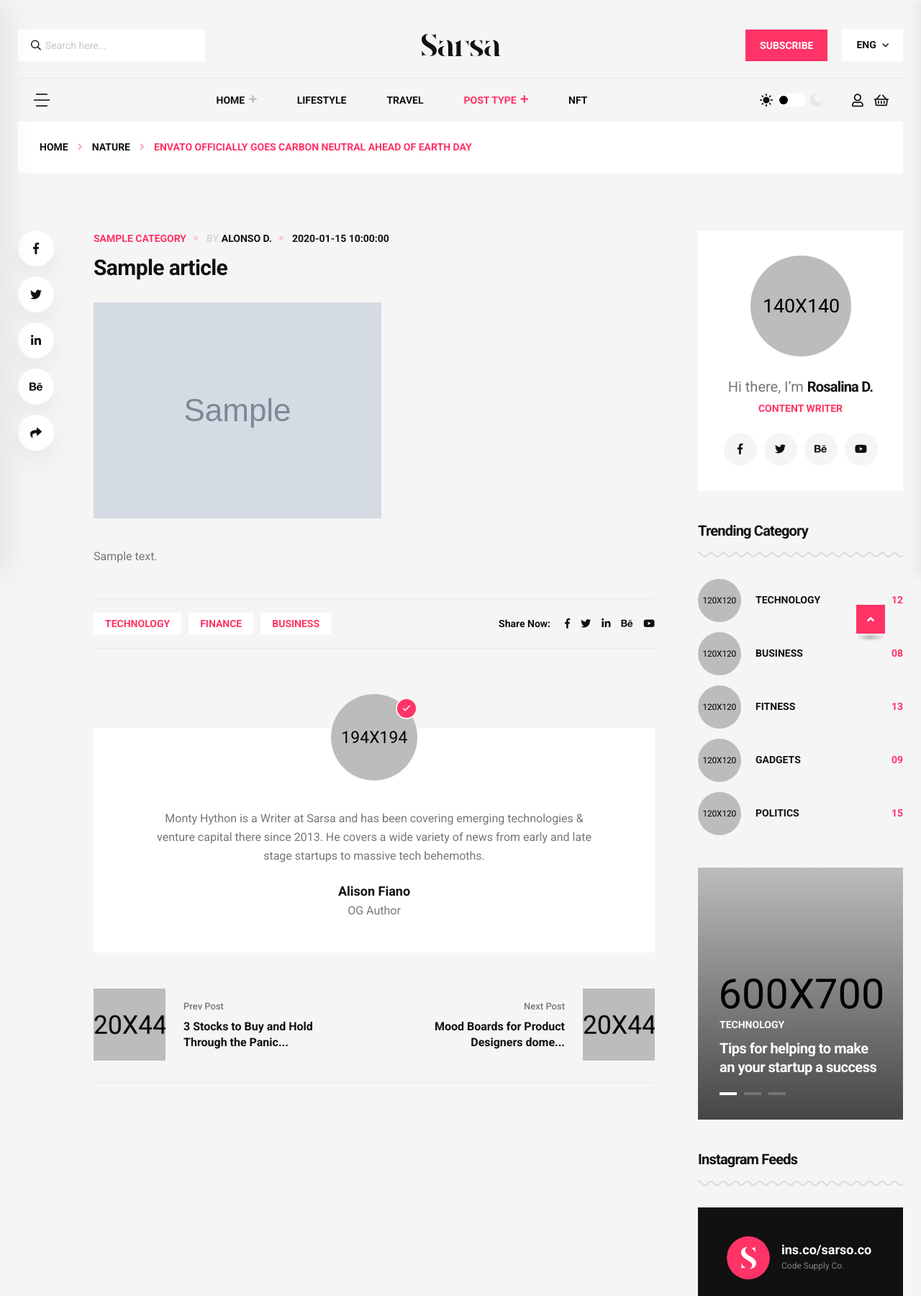
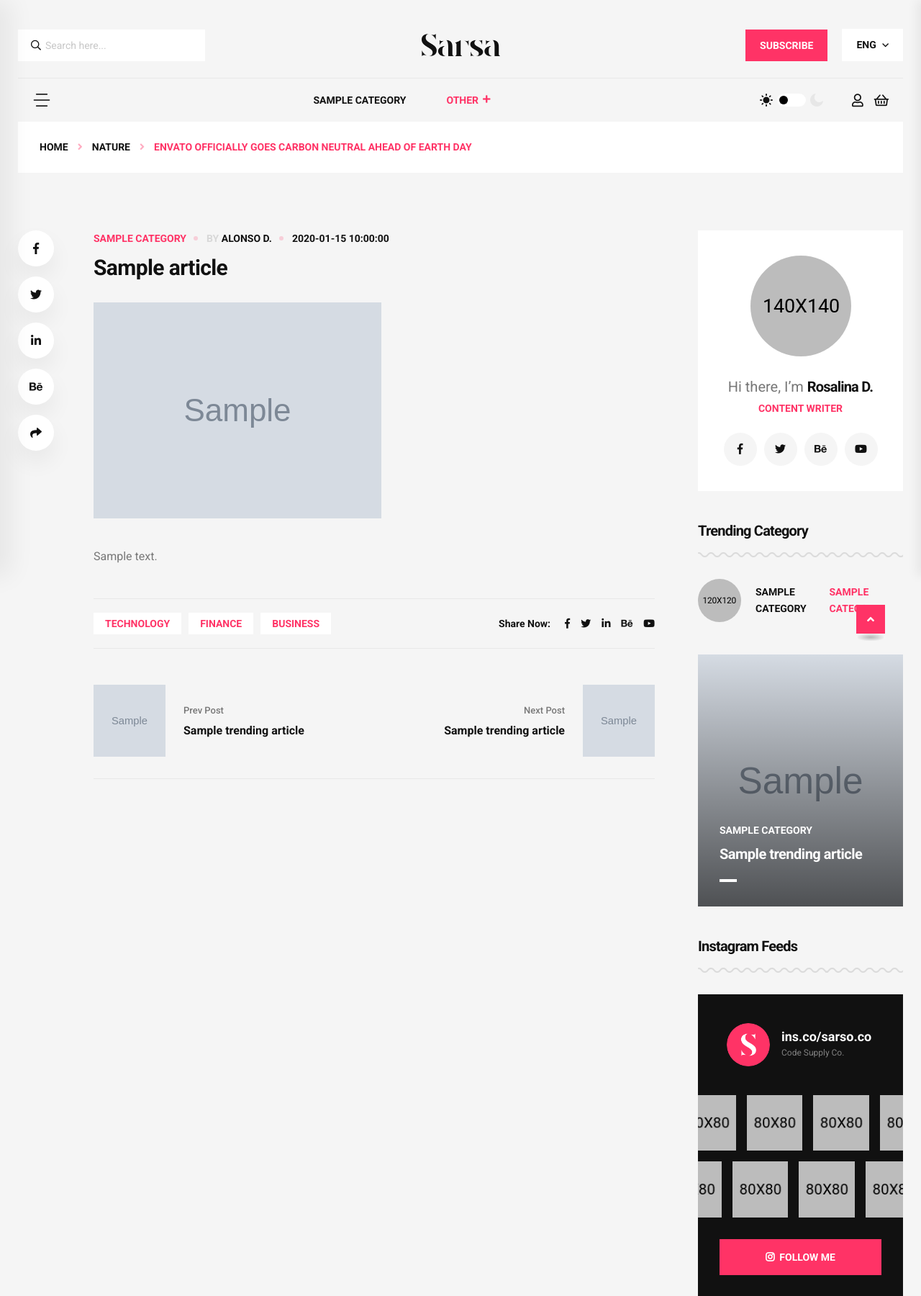
Before and after one commit to TeodorChaly/FAST-API-Project, a FastAPI app: template templates/article-details.html in a window 1280 px wide. Shown: the top 1800 px of the page at 72% size. Run offline with FastAPI, Linux system fonts and the light colour scheme; the template is opened without the code that fills it: most values are stand-ins (such as "Sample title", 1, 10 or a date in 2020); grey boxes marked "Sample" are stand-in pictures; parts of the project's set-up code (start-up, migrations or seed data) failed here and were passed over; some web fonts are replaced.

Commit message:
Article details HTML template upgrade

```diff
--- a/templates/article-details.html
+++ b/templates/article-details.html
@@ -101,27 +101,18 @@
                                 </div>
                                 <div class="tgmenu__navbar-wrap tgmenu__main-menu d-none d-lg-flex">
                                     <ul class="navigation">
-                                        <li class="menu-item-has-children"><a href="#">Home</a>
+                                       {% for category in top_categories %}
+                                        <li><a href="/{{ language }}/{{topic}}/{{ category }}">{{ category }}</a></li>
+                                        {% endfor %}
+                                        {% if other_categories %}
+                                        <li class="active menu-item-has-children"><a>Other</a>
                                             <ul class="sub-menu">
-                                                <li><a href="index.html">Home Default</a></li>
-                                                <li><a href="index-2.html">Home Interior</a></li>
-                                                <li><a href="index-3.html">Home Travel</a></li>
-                                                <li><a href="index-4.html">Home Technology</a></li>
-                                                <li><a href="index-5.html">Home NFT</a></li>
-                                                <li><a href="index-6.html">Home Fashion</a></li>
-                                                <li><a href="index-7.html">Home Adventure</a></li>
-                                                <li><a href="index-8.html">Home Minimal</a></li>
+                                                {% for category in other_categories %}
+                                                    <li><a href="/{{ language }}/{{topic}}/{{ category }}">{{ category }}</a></li>
+                                                {% endfor %}
                                             </ul>
                                         </li>
-                                        <li><a href="lifestyle.html">Lifestyle</a></li>
-                                        <li><a href="travel.html">Travel</a></li>
-                                        <li class="active menu-item-has-children"><a href="#">Post Type</a>
-                                            <ul class="sub-menu">
-                                                <li><a href="blog.html">Our Blog</a></li>
-                                                <li class="active"><a href="blog-details.html">Blog Details</a></li>
-                                            </ul>
-                                        </li>
-                                        <li><a href="nft.html">NFT</a></li>
+                                        {% endif %}
                                     </ul>
                                 </div>
                                 <div class="tgmenu__action">
@@ -294,38 +285,29 @@
                                     </div>
                                 </div>
                             </div>
-                            <div class="blog-avatar-wrap">
-                                <div class="blog-avatar-img">
-                                    <a href="#"><i class="far fa-check"></i><img src="assets/img/others/avatar.png" alt="img"></a>
-                                </div>
-                                <div class="blog-avatar-content">
-                                    <p>Monty Hython is a Writer at Sarsa and has been covering emerging technologies &
-                                    venture capital there since 2013. He covers a wide variety of news from early and late stage startups to massive tech behemoths.</p>
-                                    <h5 class="name">Alison Fiano</h5>
-                                    <span class="designation">OG Author</span>
-                                </div>
-                            </div>
+
                             <div class="blog-prev-next-posts">
                                 <div class="row">
                                     <div class="col-xl-6 col-lg-8 col-md-6">
                                         <div class="pn-post-item">
                                             <div class="thumb">
-                                                <a href="blog-details.html"><img src="assets/img/lifestyle/life_style06.jpg" alt="img"></a>
+                                                <a href="{{ language }}/{{topic}}/{{ trending_news[0].url_part }}/detail"><img src="{{ trending_news[0].image }}" alt="img"></a>
                                             </div>
                                             <div class="content">
                                                 <span>Prev Post</span>
-                                                <h5 class="title tgcommon__hover"><a href="blog-details.html">3 Stocks to Buy and Hold Through the Panic...</a></h5>
+
+                                                <h5 class="title tgcommon__hover"><a href="{{ language }}/{{topic}}/{{ trending_news[0].url_part }}/detail">{{ trending_news[0].seo_title[:45] }}{% if trending_news[0].seo_title|length > 45 %}...{% endif %}</a></h5>
                                             </div>
                                         </div>
                                     </div>
                                     <div class="col-xl-6 col-lg-8 col-md-6">
                                         <div class="pn-post-item next-post">
                                             <div class="thumb">
-                                                <a href="blog-details.html"><img src="assets/img/lifestyle/life_style07.jpg" alt="img"></a>
+                                                <a href="{{ language }}/{{topic}}/{{ trending_news[1].url_part }}/detail"><img src="{{ trending_news[1].image }}" alt="img"></a>
                                             </div>
                                             <div class="content">
                                                 <span>Next Post</span>
-                                                <h5 class="title tgcommon__hover"><a href="blog-details.html">Mood Boards for Product Designers dome...</a></h5>
+                                                <h5 class="title tgcommon__hover"><a href="{{ language }}/{{topic}}/{{ trending_news[1].url_part }}/detail">{{ trending_news[1].seo_title[:45] }}{% if trending_news[1].seo_title|length > 45 %}...{% endif %}</a></h5>
                                             </div>
                                         </div>
                                     </div>
@@ -355,53 +337,25 @@
                             <div class="widget sidebar-widget widget_categories">
                                 <h4 class="widget-title">Trending Category</h4>
                                 <ul class="list-wrap">
+                                   {% for category in trending_categories %}
                                     <li>
                                         <div class="thumb"><a href="blog.html"><img src="assets/img/category/side_category01.jpg" alt="img"></a></div>
-                                        <a href="blog.html">technology</a>
-                                        <span class="float-right">12</span>
+                                        <a href="{{ language }}/{{ topic }}/{{category}}">{{category}}</a>
+                                        <span class="float-right">{{trending_categories[category]}}</span>
                                     </li>
-                                    <li>
-                                        <div class="thumb"><a href="blog.html"><img src="assets/img/category/side_category02.jpg" alt="img"></a></div>
-                                        <a href="blog.html">business</a>
-                                        <span class="float-right">08</span>
-                                    </li>
-                                    <li>
-                                        <div class="thumb"><a href="blog.html"><img src="assets/img/category/side_category03.jpg" alt="img"></a></div>
-                                        <a href="blog.html">fitness</a>
-                                        <span class="float-right">13</span>
-                                    </li>
-                                    <li>
-                                        <div class="thumb"><a href="blog.html"><img src="assets/img/category/side_category04.jpg" alt="img"></a></div>
-                                        <a href="blog.html">Gadgets</a>
-                                        <span class="float-right">09</span>
-                                    </li>
-                                    <li>
-                                        <div class="thumb"><a href="blog.html"><img src="assets/img/category/side_category05.jpg" alt="img"></a></div>
-                                        <a href="blog.html">politics</a>
-                                        <span class="float-right">15</span>
-                                    </li>
+                                    {% endfor %}
                                 </ul>
                             </div>
                             <div class="widget sidebar-widget">
                                 <div class="sidePost-active">
-                                    <div class="sidePost__item" data-background="assets/img/category/side_post01.jpg">
+                                    {% for trending_article in trending_news%}
+                                    <div class="sidePost__item" data-background="{{trending_article.image}}">
                                         <div class="sidePost__content">
-                                            <a href="blog.html" class="tag">Technology</a>
-                                            <h5 class="title tgcommon__hover"><a href="blog-details.html">Tips for helping to make an your startup a success</a></h5>
+                                            <a href="blog.html" class="tag">{{trending_article.category}}</a>
+                                            <h5 class="title tgcommon__hover"><a href="blog-details.html">{{trending_article.seo_title}}</a></h5>
                                         </div>
                                     </div>
-                                    <div class="sidePost__item" data-background="assets/img/category/side_post02.jpg">
-                                        <div class="sidePost__content">
-                                            <a href="blog.html" class="tag">Travel</a>
-                                            <h5 class="title tgcommon__hover"><a href="blog-details.html">Tips for helping to make an your startup a success</a></h5>
-                                        </div>
-                                    </div>
-                                    <div class="sidePost__item" data-background="assets/img/category/side_post02.jpg">
-                                        <div class="sidePost__content">
-                                            <a href="blog.html" class="tag">Gaming</a>
-                                            <h5 class="title tgcommon__hover"><a href="blog-details.html">Tips for helping to make an your startup a success</a></h5>
-                                        </div>
-                                    </div>
+                                    {% endfor %}
                                 </div>
                             </div>
                             <div class="widget sidebar-widget">
```
Also changed, not shown: content/router.py (+15 -5 lines).
